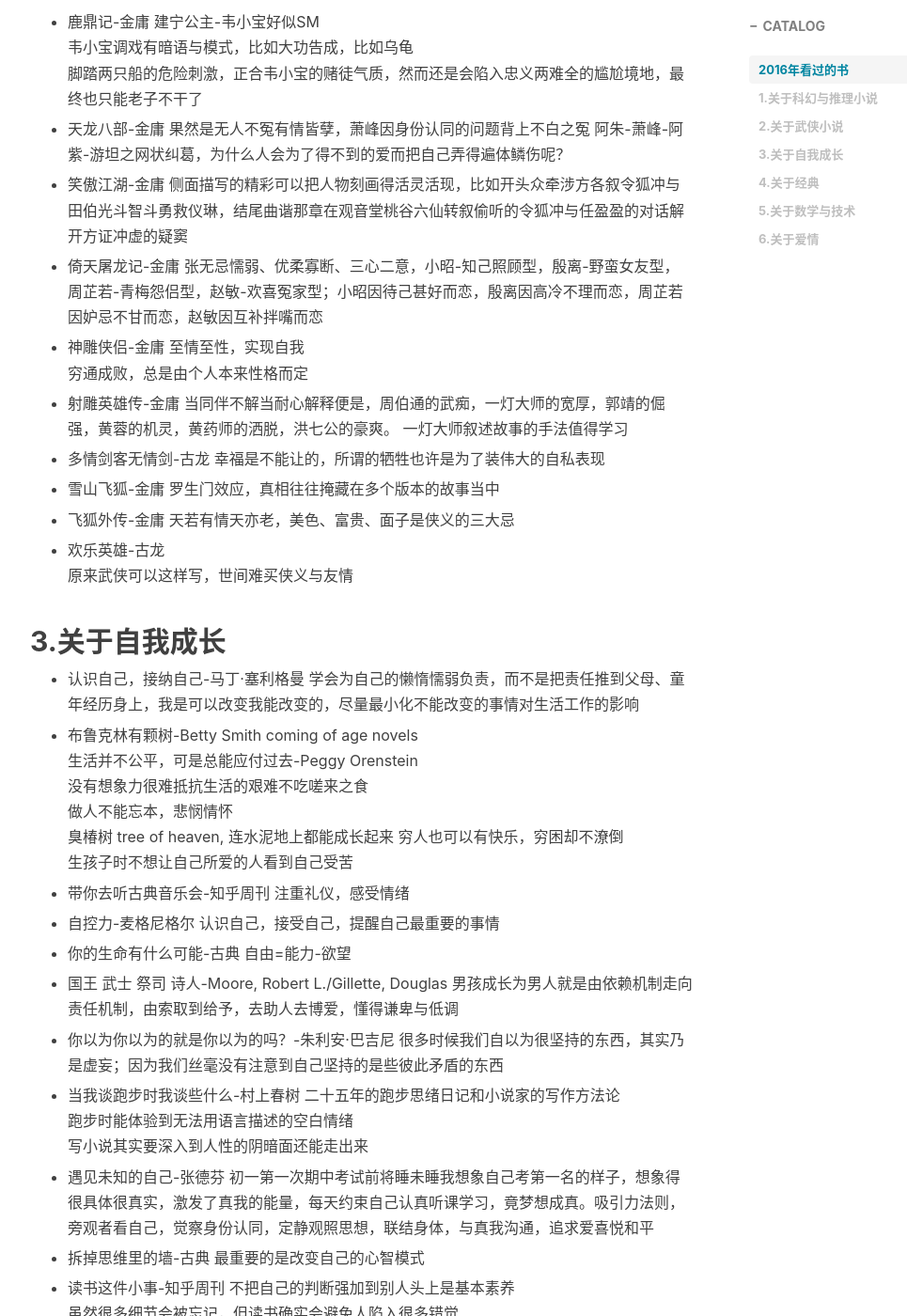
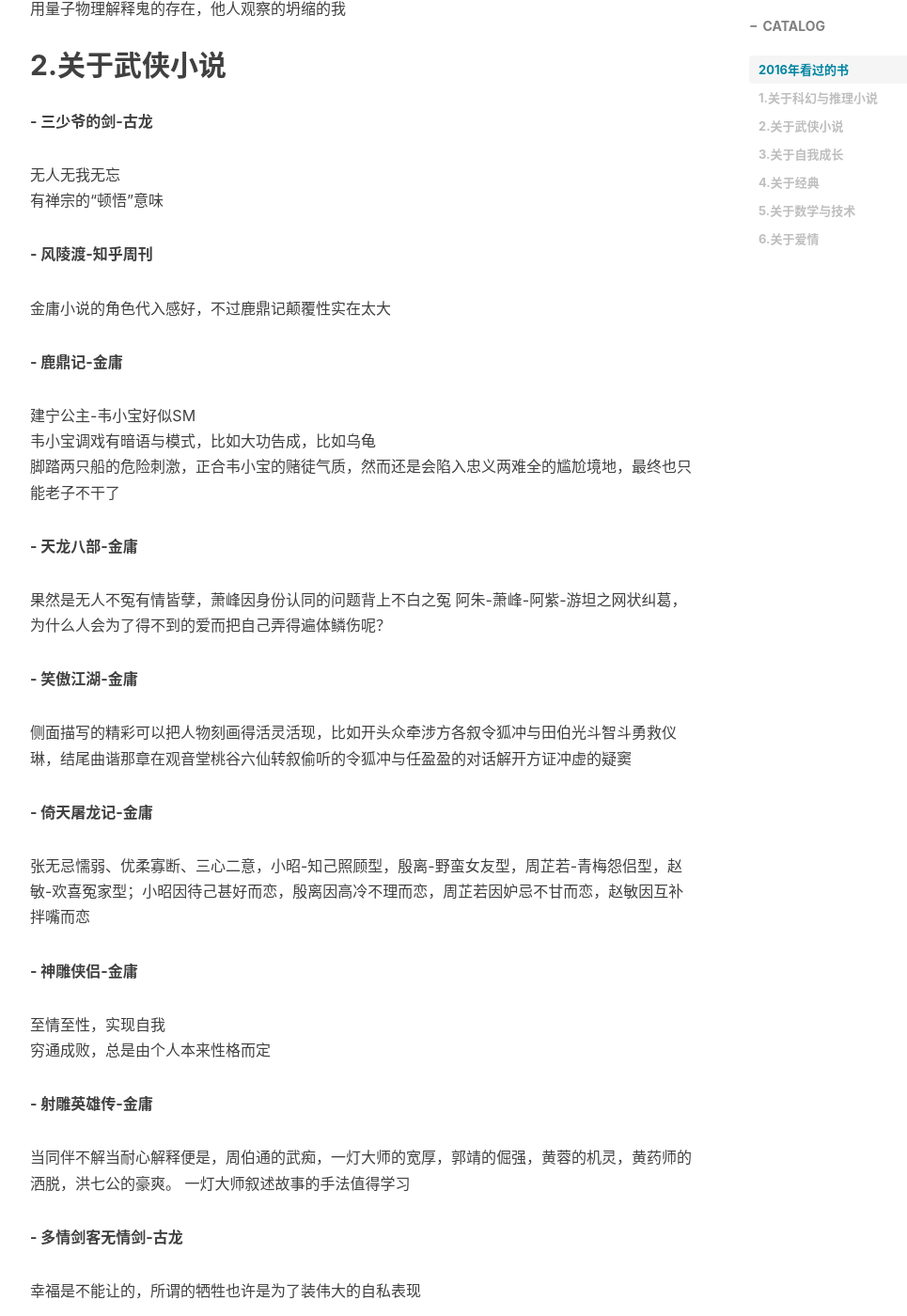
Before and after one commit to JingZHOUjinga/JingZhouJinga.github.io, a Jekyll site: the page built from _posts/2016-12-30-2016年看过的书.md, in a window 1280 px wide and 1400 px high, scrolled down 1239 px. Shown: the whole window at 94% size, without its empty margins (233-1198 px from the left). Built offline with Jekyll 4.4.1, drawn with Linux system fonts in a browser that asks for light colours; nearby versions of some CDN libraries; comment, search, counter and statistics services are not loaded; some of the changed text lies outside the part shown.

Commit message:
Add files via upload

```diff
--- a/_posts/2016-12-30-2016年看过的书.md
+++ b/_posts/2016-12-30-2016年看过的书.md
@@ -23,65 +23,82 @@
 
 <h2 id="1">1.关于科幻与推理小说</h2>
 
-- 白夜行(台版)-东野圭吾
+**- 白夜行(台版)-东野圭吾**
+
 吊人胃口，真相总是在多重视角下浮出水面
 
-- 三体全三册-刘慈欣
+**- 三体全三册-刘慈欣**
+
 降维能解决问题，是相信了才会存在还是存在了才去相信？
 
-- 球状闪电-刘慈欣
+**- 球状闪电-刘慈欣**
+
 用量子物理解释鬼的存在，他人观察的坍缩的我
 
 <h2 id="2">2.关于武侠小说</h2>
 
-- 三少爷的剑-古龙
+**- 三少爷的剑-古龙**
+
 无人无我无忘
 有禅宗的“顿悟”意味
 
-- 风陵渡-知乎周刊
+**- 风陵渡-知乎周刊**
+
 金庸小说的角色代入感好，不过鹿鼎记颠覆性实在太大
 
-- 鹿鼎记-金庸
+**- 鹿鼎记-金庸**
+
 建宁公主-韦小宝好似SM
 韦小宝调戏有暗语与模式，比如大功告成，比如乌龟
 脚踏两只船的危险刺激，正合韦小宝的赌徒气质，然而还是会陷入忠义两难全的尴尬境地，最终也只能老子不干了
 
-- 天龙八部-金庸
+**- 天龙八部-金庸**
+
 果然是无人不冤有情皆孽，萧峰因身份认同的问题背上不白之冤
 阿朱-萧峰-阿紫-游坦之网状纠葛，为什么人会为了得不到的爱而把自己弄得遍体鳞伤呢？
 
-- 笑傲江湖-金庸
+**- 笑傲江湖-金庸**
+
 侧面描写的精彩可以把人物刻画得活灵活现，比如开头众牵涉方各叙令狐冲与田伯光斗智斗勇救仪琳，结尾曲谐那章在观音堂桃谷六仙转叙偷听的令狐冲与任盈盈的对话解开方证冲虚的疑窦
 
-- 倚天屠龙记-金庸
+**- 倚天屠龙记-金庸**
+
 张无忌懦弱、优柔寡断、三心二意，小昭-知己照顾型，殷离-野蛮女友型，周芷若-青梅怨侣型，赵敏-欢喜冤家型；小昭因待己甚好而恋，殷离因高冷不理而恋，周芷若因妒忌不甘而恋，赵敏因互补拌嘴而恋
 
-- 神雕侠侣-金庸
+**- 神雕侠侣-金庸**
+
 至情至性，实现自我
 穷通成败，总是由个人本来性格而定
 
-- 射雕英雄传-金庸
+**- 射雕英雄传-金庸**
+
 当同伴不解当耐心解释便是，周伯通的武痴，一灯大师的宽厚，郭靖的倔强，黄蓉的机灵，黄药师的洒脱，洪七公的豪爽。
 一灯大师叙述故事的手法值得学习
 
-- 多情剑客无情剑-古龙
+**- 多情剑客无情剑-古龙**
+
 幸福是不能让的，所谓的牺牲也许是为了装伟大的自私表现
 
-- 雪山飞狐-金庸
+**- 雪山飞狐-金庸**
+
 罗生门效应，真相往往掩藏在多个版本的故事当中
 
-- 飞狐外传-金庸
+**- 飞狐外传-金庸**
+
 天若有情天亦老，美色、富贵、面子是侠义的三大忌
 
-- 欢乐英雄-古龙
+**- 欢乐英雄-古龙**
+
 原来武侠可以这样写，世间难买侠义与友情
 
 <h2 id="3">3.关于自我成长</h2>
 
-- 认识自己，接纳自己-马丁·塞利格曼
+**- 认识自己，接纳自己-马丁·塞利格曼**
+
 学会为自己的懒惰懦弱负责，而不是把责任推到父母、童年经历身上，我是可以改变我能改变的，尽量最小化不能改变的事情对生活工作的影响
 
-- 布鲁克林有颗树-Betty Smith
+**- 布鲁克林有颗树-Betty Smith**
+
 coming of age novels
 生活并不公平，可是总能应付过去-Peggy Orenstein
 没有想象力很难抵抗生活的艰难不吃嗟来之食
@@ -90,115 +107,148 @@
 穷人也可以有快乐，穷困却不潦倒
 生孩子时不想让自己所爱的人看到自己受苦
 
-- 带你去听古典音乐会-知乎周刊
+**- 带你去听古典音乐会-知乎周刊**
+
 注重礼仪，感受情绪
 
-- 自控力-麦格尼格尔
+**- 自控力-麦格尼格尔**
+
 认识自己，接受自己，提醒自己最重要的事情
 
-- 你的生命有什么可能-古典
+**- 你的生命有什么可能-古典**
+
 自由=能力-欲望
 
-- 国王 武士 祭司 诗人-Moore, Robert L./Gillette, Douglas
+**- 国王 武士 祭司 诗人-Moore, Robert L./Gillette, Dougla
+s**
 男孩成长为男人就是由依赖机制走向责任机制，由索取到给予，去助人去博爱，懂得谦卑与低调
 
-- 你以为你以为的就是你以为的吗？-朱利安·巴吉尼
+**- 你以为你以为的就是你以为的吗？-朱利安·巴吉尼**
+
 很多时候我们自以为很坚持的东西，其实乃是虚妄；因为我们丝毫没有注意到自己坚持的是些彼此矛盾的东西
 
-- 当我谈跑步时我谈些什么-村上春树
+**- 当我谈跑步时我谈些什么-村上春树**
+
 二十五年的跑步思绪日记和小说家的写作方法论
 跑步时能体验到无法用语言描述的空白情绪
 写小说其实要深入到人性的阴暗面还能走出来
 
-- 遇见未知的自己-张德芬
+**- 遇见未知的自己-张德芬**
+
 初一第一次期中考试前将睡未睡我想象自己考第一名的样子，想象得很具体很真实，激发了真我的能量，每天约束自己认真听课学习，竟梦想成真。吸引力法则，旁观者看自己，觉察身份认同，定静观照思想，联结身体，与真我沟通，追求爱喜悦和平
 
-- 拆掉思维里的墙-古典
+**- 拆掉思维里的墙-古典**
+
 最重要的是改变自己的心智模式
 
-- 读书这件小事-知乎周刊
+**- 读书这件小事-知乎周刊**
+
 不把自己的判断强加到别人头上是基本素养
 虽然很多细节会被忘记，但读书确实会避免人陷入很多错觉
 
-- 大学重建-姚国华
+**- 大学重建-姚国华**
+
 不是有了物质才去追求精神，人需要理性去压抑人性才能获得自由
 
-- 罗辑思维II-罗振宇
+**- 罗辑思维II-罗振宇**
+
 不能全盘接受，理解思维的差异性，历史可以启发当下生活的解决方案
 
-- 谁动了我的奶酪
+**- 谁动了我的奶酪**
+
 第一步很重要
 
-- 少有人走的路III
+**- 少有人走的路III**
+
 神话故事具有丰富寓意可以给现实生活带来启发
 
-- 少有人走的路III Care of the soul
+**- 少有人走的路III Care of the soul**
+
 神性与人性并存，克服熵的自然法则。
 
-- 背叛-豆豆
+**- 背叛-豆豆**
+
 心理的平衡与灵魂的解脱难兼得，做人不要太贪
 
-- 你的孤独虽败犹荣-刘同
+**- 你的孤独虽败犹荣-刘同**
+
 自嗨就能找到极大的愉悦感和存在感了，内心的世界与外在世界融为一体，梵我合一
 
-- 30年后拿什么养活自己
+**- 30年后拿什么养活自己**
+
 副业，复利，投资自己，发掘潜能
 
-- 苏菲的世界-乔德坦·贾德
+**- 苏菲的世界-乔德坦·贾德**
+
 人生的意义就在于寻求人生的意义
 
-- 暗时间-刘未鹏
+**- 暗时间-刘未鹏**
+
 书呆子是解决不了问题的，换个角度思考，理性冷静地生活是件很难的事情
 
 <h2 id="4">4.关于经典</h2>
 
-- 百年孤独-Garcia Marquez
+**- 百年孤独-Garcia Marquez**
+
 重复地孤独下去
 两种怀旧病像镜子样相互映照
 情欲越抑制越不可控制
 
-- 易经全文及白话翻译
+**- 易经全文及白话翻译**
+
 万事万物都包含阴阳
 弄清楚自己的文化根源很重要，清本溯源
 
-- 活着-余华
+**- 活着-余华**
+
 年纪都活到狗身上了
 活着得有个寄托、盼头，以前觉得人是为希望和梦想活着的，但如果两者都破灭，还得为了活着而活着。人是为了活着本身而活着，而不是为了活着之外的任何事物而活着。最后福贵与他的老牛相依，也就是与他自己的命运亦友亦敌
 
-- 月亮和六便士-毛姆
+**- 月亮和六便士-毛姆**
+
 人性是矛盾的
 
-- 雪国-川端康成
+**- 雪国-川端康成**
+
 一切都是徒劳哇
 
-- 倾城之恋-张爱玲
+**- 倾城之恋-张爱玲**
+
 再多的花言巧语比不上一次灾难的不离不弃
 
-- 穆斯林的葬礼-霍达
+**- 穆斯林的葬礼-霍达**
+
 很多文化可能理解不了，但一定要了解要学会尊重
 
 <h2 id="5">5.关于数学与技术</h2>
 
-- 质数的孤独-保罗·乔尔达诺
+**- 质数的孤独-保罗·乔尔达诺**
+
 像同性磁极一样，一个在追逐，一个在逃避，相似的只是童年的创伤与不被理解的孤独，马蒂亚失去了他的双胞胎妹妹米凯拉，这个世界找不到与自己相同的人，却能找到跟自己最相近最相似的孪生质数之人，然而他们之间永远隔着两个整数的距离
 
-- 数学与音乐的创造力，捕捉未知与无形-中岛幸子
+**- 数学与音乐的创造力，捕捉未知与无形-中岛幸子**
+
 要理解质数的心情，感性地学数学，运用想象力去感知
 
-- Web全栈工程师的自我修养-余果
+**- Web全栈工程师的自我修养-余果**
+
 整体学习，先精后广
 
-- 视读混沌学
+**- 视读混沌学**
+
 通读下来没记住什么，就是扫盲一下
 
 <h2 id="6">6.关于爱情</h2>
 
-- 我爱问连岳I
+**- 我爱问连岳I**
+
 允许不同于自己价值观的生活方式，不带偏见。敏感的人更能看透爱情的本质，更能感受爱情的痛苦力量
 
-- 我爱问连岳II
+**- 我爱问连岳II**
+
 爱情是知识领域，是智力游戏，需要理性，需要智慧
 
-- 爱你就像爱生命-王小波
+**- 爱你就像爱生命-王小波**
+
 人是弄不清楚自己的，总是不由自主地创造些什么留下点遗迹。
 我爱谁就觉得谁是我本人，你觉得自由我也觉得自由
```
